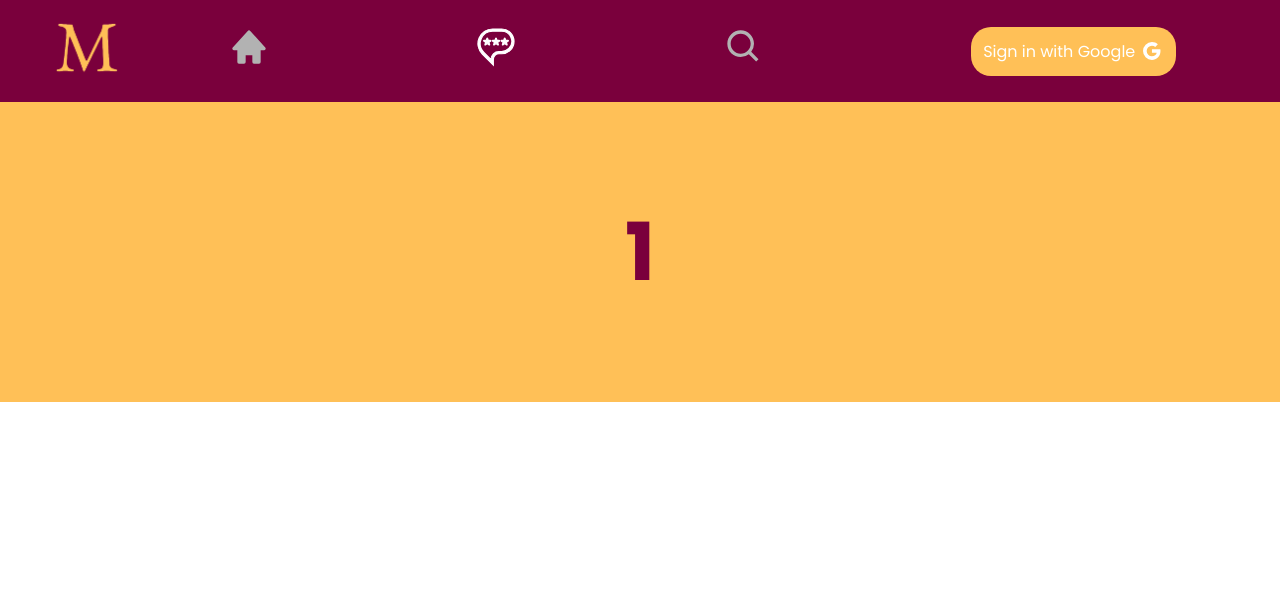
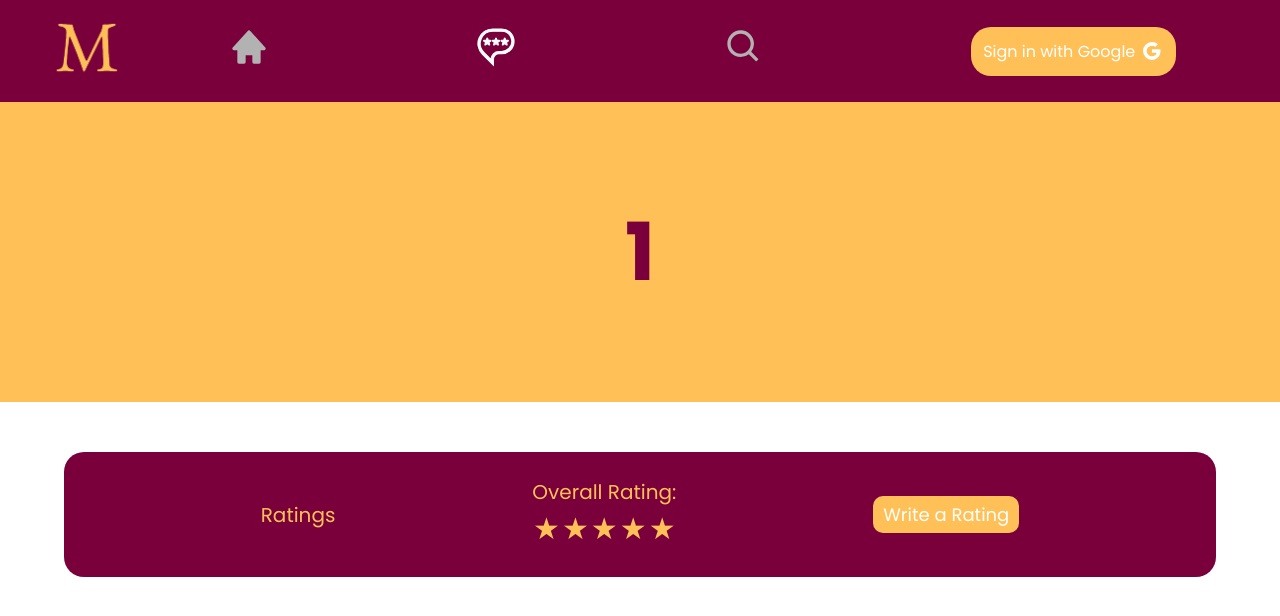
Before and after one commit to patrickzyeh/MacCourseRating, a React (Create React App) app in the folder frontend/: page /ratings/1 in a window 1280 px wide. Shown: the top 616 px of the page. Built offline with nearby package versions, Linux system fonts and the light colour scheme; no server answers.

Commit message:
Add Rating Banner

```diff
--- a/frontend/src/App.jsx
+++ b/frontend/src/App.jsx
@@ -47,7 +47,7 @@ function App() {
         <Route path="/ratings/:id" element={<Course />} />
         <Route
           path="/dashboard"
-          element={user ? <Dashboard /> : <Navigate to="/" />}
+          element={user ? <Dashboard user={user} /> : <Navigate to="/" />}
         />
       </Routes>
     </Router>
--- a/frontend/src/index.css
+++ b/frontend/src/index.css
@@ -124,7 +124,7 @@ nav .menu span {
   display: flex;
   flex-direction: column;
   align-items: center;
-  min-width: 200px;
+  min-width: 350px;
 }
 
 .search-container {
@@ -219,3 +219,71 @@ nav .menu span {
   color: #7a003c;
   text-align: center;
 }
+
+.course-page {
+  display: flex;
+  flex-direction: column;
+  align-items: center;
+  width: 100%;
+}
+
+.course-stats {
+  margin: 50px;
+  height: 125px;
+  display: flex;
+  justify-content: space-evenly;
+  background-color: #7a003c;
+  border-radius: 20px;
+  align-items: center;
+  width: 90%;
+}
+
+.number-of-ratings {
+  color: #ffc057;
+  font-size: 20px;
+}
+
+.overall-course-rating p {
+  color: #ffc057;
+  text-align: center;
+  font-size: 20px;
+}
+
+.stars {
+  font-size: 30px;
+  margin: 1px;
+  color: #ffc057;
+}
+
+.create-rating-btn {
+  color: white;
+  font-size: 18px;
+  border: none;
+  padding: 5px 10px 5px 10px;
+  border-radius: 10px;
+  background-color: #ffc057;
+}
+
+.create-rating-btn:hover {
+  transform: scale(1.05);
+  box-shadow: 0 12px 16px 0 rgba(0, 0, 0, 0.24),
+    0 17px 50px 0 rgba(0, 0, 0, 0.19);
+}
+
+/* Search Page CSS */
+
+.search-page-container {
+  background-color: #7a003c;
+  display: flex;
+  flex-direction: column;
+  justify-content: center;
+  align-items: center;
+  height: 91.5vh;
+}
+
+.search-page-title {
+  color: #ffc057;
+  margin-bottom: 30px;
+  font-size: 50px;
+  text-align: center;
+}
--- a/frontend/src/pages/Course.jsx
+++ b/frontend/src/pages/Course.jsx
@@ -27,7 +27,24 @@ function Course() {
         <h3 className="course-title">{courseTitle}</h3>
       </div>
       {/* CREATE NEW POSTGRESQL TABLE TO STORE RATINGS */}
-      <div className="course-page"></div>
+      <div className="course-page">
+        <div className="course-stats">
+          <p className="number-of-ratings">Ratings</p>
+          <div className="overall-course-rating">
+            <p>Overall Rating:</p>
+            <div className="stars-container">
+              <span className="stars">&#9733;</span>
+              <span className="stars">&#9733;</span>
+              <span className="stars">&#9733;</span>
+              <span className="stars">&#9733;</span>
+              <span className="stars">&#9733;</span>
+            </div>
+          </div>
+          <button className="create-rating-btn">Write a Rating</button>
+        </div>
+
+        <div className="course-ratings"></div>
+      </div>
     </>
   );
 }
--- a/frontend/src/pages/Dashboard.jsx
+++ b/frontend/src/pages/Dashboard.jsx
@@ -1,4 +1,9 @@
-function Dashboard() {
-  return <h1>Dashboard</h1>;
+function Dashboard(props) {
+  return (
+    <>
+      <h2>Dashboard</h2>
+      <p>{props.user.email}</p>
+    </>
+  );
 }
 export default Dashboard;
--- a/frontend/src/pages/Search.jsx
+++ b/frontend/src/pages/Search.jsx
@@ -1,7 +1,19 @@
+import Searchbar from "../components/Seachbar";
+import SearchResults from "../components/SearchResults";
+import { useState } from "react";
+
 function Search() {
+  const [results, setResults] = useState([]);
+
   return (
     <>
-      <h1>Search</h1>
+      <div className="search-page-container">
+        <h2 className="search-page-title">3000+ Courses to Search From!</h2>
+        <div className="search-bar-container">
+          <Searchbar setResults={setResults} />
+          <SearchResults results={results} />
+        </div>
+      </div>
     </>
   );
 }
```
Also changed, not shown: frontend/src/components/CourseRating.jsx (added).
